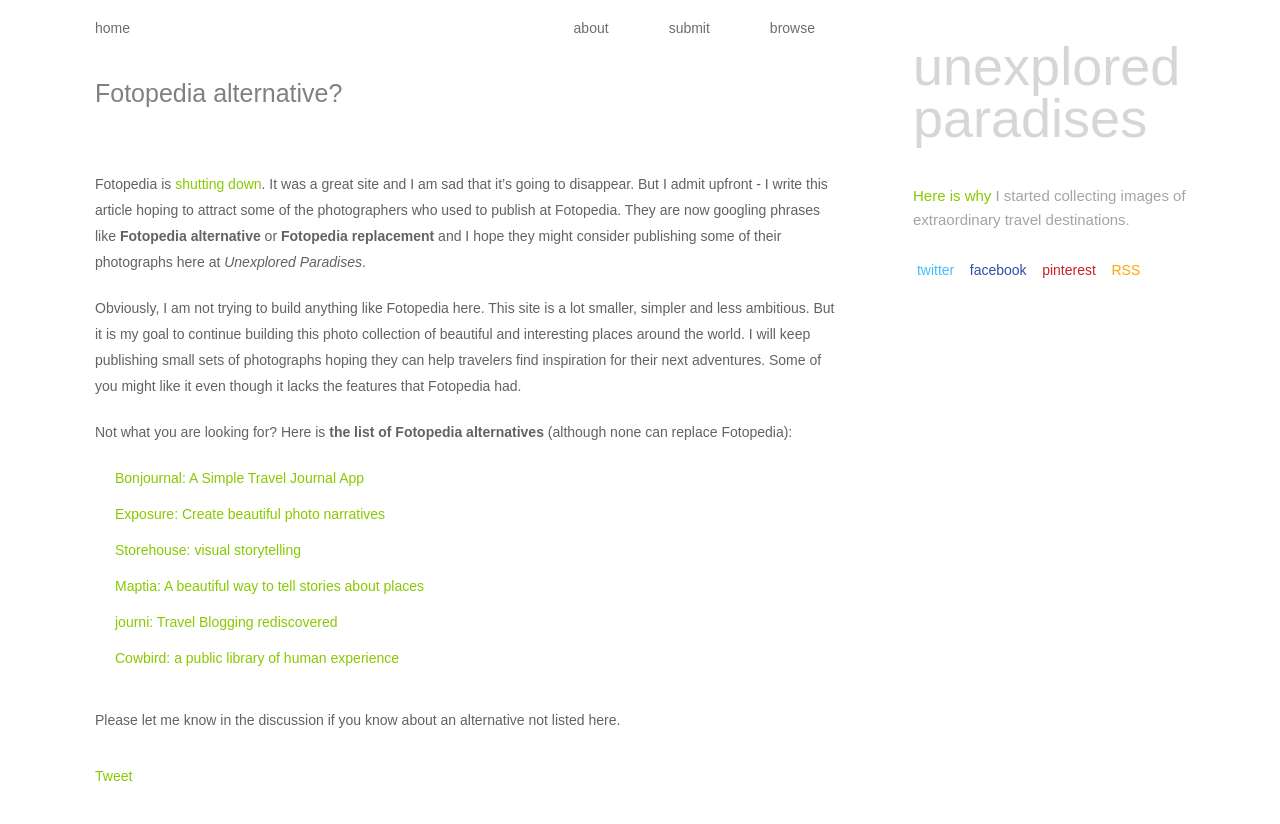
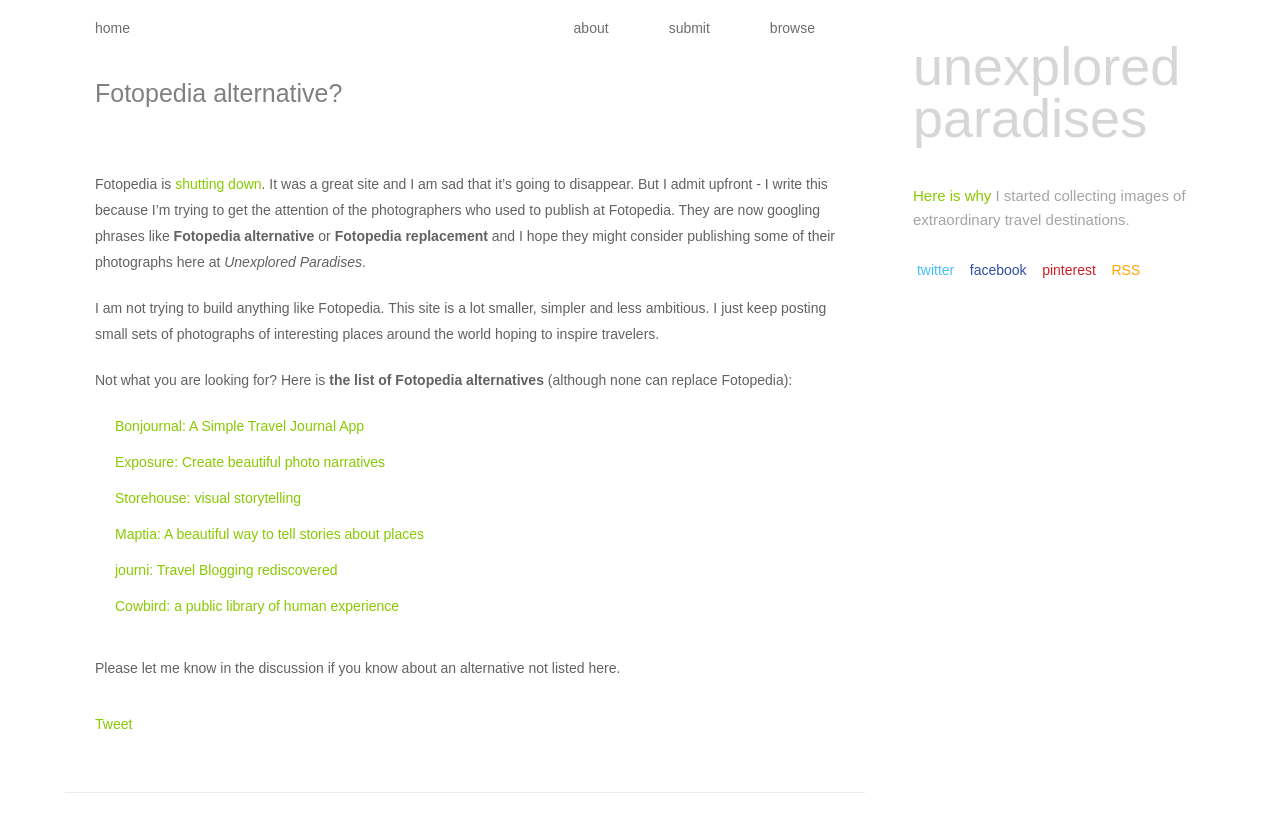
Before and after one commit to crawlingout/unexplored, a Jekyll site: the page built from _posts/2014-08-04-fotopedia-alternative.markdown, in a window 1280 px wide and 900 px high, cut to the strip 0-824 px from the top of the window. Built offline with Jekyll 4.4.1, drawn with Linux system fonts in a browser that asks for light colours; Markdown is read by kramdown in place of the engine named in the settings; comment, search, counter and statistics services are not loaded.

Commit message:
Fotopedia article optimized

```diff
--- a/_posts/2014-08-04-fotopedia-alternative.markdown
+++ b/_posts/2014-08-04-fotopedia-alternative.markdown
@@ -4,9 +4,9 @@
 date:   2014-08-03 20:00:00
 disqus: true
 ---
-Fotopedia is <a href="http://blog.fotopedia.com/fotopedia-shutdown/">shutting down</a>. It was a great site and I am sad that it's going to disappear. But I admit upfront - I write this article hoping to attract some of the photographers who used to publish at Fotopedia. They are now googling phrases like <strong>Fotopedia alternative</strong> or <strong>Fotopedia replacement</strong> and I hope they might consider publishing some of their photographs here at <i>Unexplored Paradises</i>.
+Fotopedia is <a href="http://blog.fotopedia.com/fotopedia-shutdown/">shutting down</a>. It was a great site and I am sad that it's going to disappear. But I admit upfront - I write this because I'm trying to get the attention of the photographers who used to publish at Fotopedia. They are now googling phrases like <strong>Fotopedia alternative</strong> or <strong>Fotopedia replacement</strong> and I hope they might consider publishing some of their photographs here at <i>Unexplored Paradises</i>.
 
-Obviously, I am not trying to build anything like Fotopedia here. This site is a lot smaller, simpler and less ambitious. But it is my goal to continue building this photo collection of beautiful and interesting places around the world. I will keep publishing small sets of photographs hoping they can help travelers find inspiration for their next adventures. Some of you might like it even though it lacks the features that Fotopedia had.
+I am not trying to build anything like Fotopedia. This site is a lot smaller, simpler and less ambitious. I just keep posting small sets of photographs of interesting places around the world hoping to inspire travelers.
 
 Not what you are looking for? Here is <strong>the list of Fotopedia alternatives</strong> (although none can replace Fotopedia):
 
```
